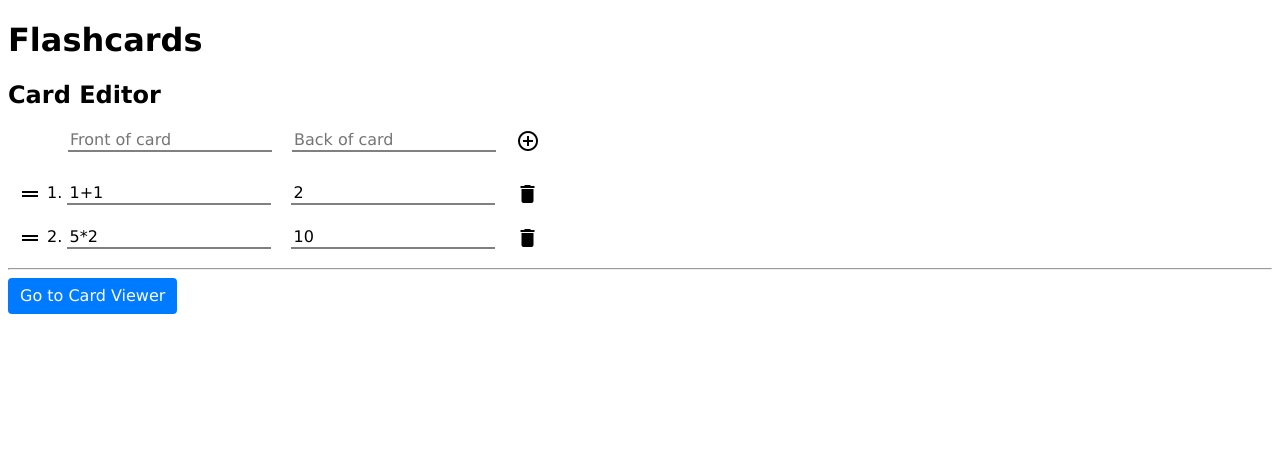
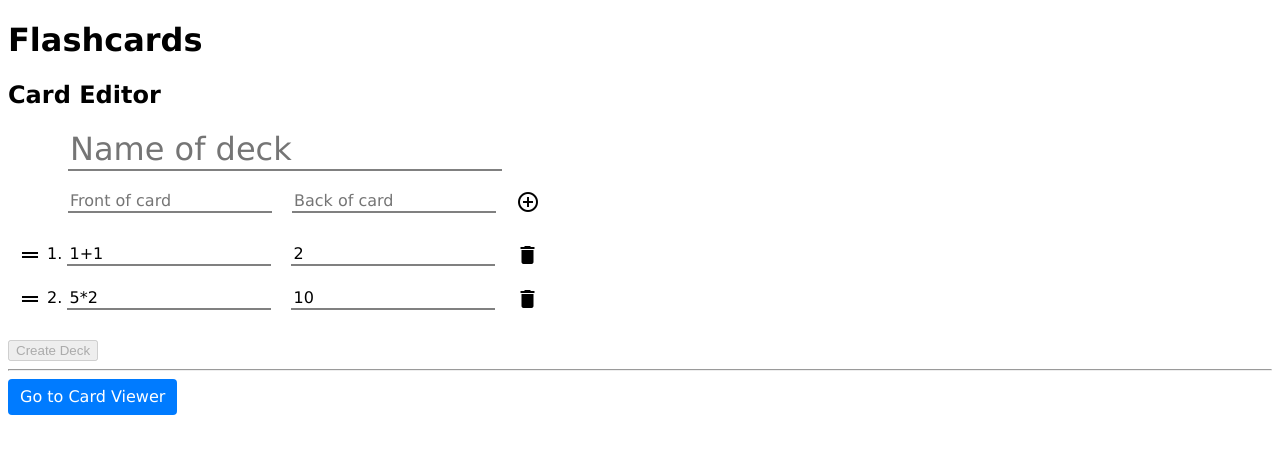
Before and after one commit to mtarunpr/flashcards, a React (Create React App) app: page /editor in a window 1280 px wide. Shown: the top 454 px of the page. Built offline with nearby package versions, Linux system fonts and the light colour scheme; no server answers.

Commit message:
Implement creating decks and updating firebase

```diff
--- a/src/CardEditor.css
+++ b/src/CardEditor.css
@@ -45,3 +45,9 @@ ul {
 .add-group {
   margin-left: 60px;
 }
+
+.deck-name {
+  margin-left: 60px;
+  width: 430px;
+  font-size: xx-large;
+}
--- a/src/CardEditor.js
+++ b/src/CardEditor.js
@@ -1,8 +1,10 @@
 import React from 'react';
-import { sortableContainer, sortableElement, sortableHandle } from 'react-sortable-hoc';
 import './CardEditor.css';
 import arrayMove from 'array-move';
+
 import { Link } from 'react-router-dom';
+import { sortableContainer, sortableElement, sortableHandle } from 'react-sortable-hoc';
+import { firebaseConnect } from 'react-redux-firebase';
 
 const DragHandle = sortableHandle(() => (
   <span className='drag-handle material-icons'>
@@ -51,12 +53,13 @@ class CardEditor extends React.Component {
       ],
       front: '',
       back: '',
+      name: '',
       error: false,
     };
   }
 
   static isInvalid = card => {
-    return card.front.trim() === '' || card.back.trim() === '';
+    return !card.front.trim() || !card.back.trim();
   }
 
   validate = () => {
@@ -69,7 +72,7 @@ class CardEditor extends React.Component {
     this.setState({ error: false });
   }
 
-  handleChangeAdd = event => {
+  handleChange = event => {
     this.setState({ [event.target.name]: event.target.value });
   }
 
@@ -101,6 +104,12 @@ class CardEditor extends React.Component {
     this.setState({ cards }, this.validate);
   }
 
+  createDeck = () => {
+    const deckId = this.props.firebase.push('/flashcards').key;
+    const deck = { cards: this.state.cards, name: this.state.name };
+    this.props.firebase.update(`/flashcards/${deckId}`, deck);
+  }
+
   onSortEnd = ({ oldIndex, newIndex }) => {
     this.setState(({ cards }) => ({
       cards: arrayMove(cards, oldIndex, newIndex),
@@ -124,11 +133,42 @@ class CardEditor extends React.Component {
 
     return (
       <div>
-        <h1><Link className={this.state.error ? 'disabled' : ''} to='/'>Flashcards</Link></h1>
+        <h1>
+          <Link
+            className={this.state.error ? 'disabled' : ''}
+            to='/'
+          >
+            Flashcards
+          </Link>
+        </h1>
         <h2>Card Editor</h2>
+        <div>
+          <input
+            autoComplete='off'
+            name='name'
+            className='deck-name'
+            placeholder='Name of deck'
+            value={this.state.name}
+            onChange={this.handleChange}
+          />
+          <br />
+          <br />
+        </div>
         <div className='add-group'>
-          <input autoComplete='off' name='front' placeholder='Front of card' value={this.state.front} onChange={this.handleChangeAdd} />
-          <input autoComplete='off' name='back' placeholder='Back of card' value={this.state.back} onChange={this.handleChangeAdd} />
+          <input
+            autoComplete='off'
+            name='front'
+            placeholder='Front of card'
+            value={this.state.front}
+            onChange={this.handleChange}
+          />
+          <input
+            autoComplete='off'
+            name='back'
+            placeholder='Back of card'
+            value={this.state.back}
+            onChange={this.handleChange}
+          />
           <span className='material-icons add-btn' onClick={this.addCard}>add_circle_outline</span>
         </div>
         <br />
@@ -140,12 +180,23 @@ class CardEditor extends React.Component {
             Error: Both sides of cards must be non-empty.
           </div>
         }
-
+        <br />
+        <button
+          disabled={!this.state.name.trim() || this.state.cards.length === 0}
+          onClick={this.createDeck}
+        >
+          Create Deck
+        </button>
         <hr />
-        <Link className={(this.state.error ? 'disabled' : '') + ' link-btn'} to='/viewer'>Go to Card Viewer</Link>
+        <Link
+          className={(this.state.error ? 'disabled' : '') + ' link-btn'}
+          to='/viewer'
+        >
+          Go to Card Viewer
+        </Link>
       </div>
     );
   }
 }
 
-export default CardEditor;
+export default firebaseConnect()(CardEditor);
```
